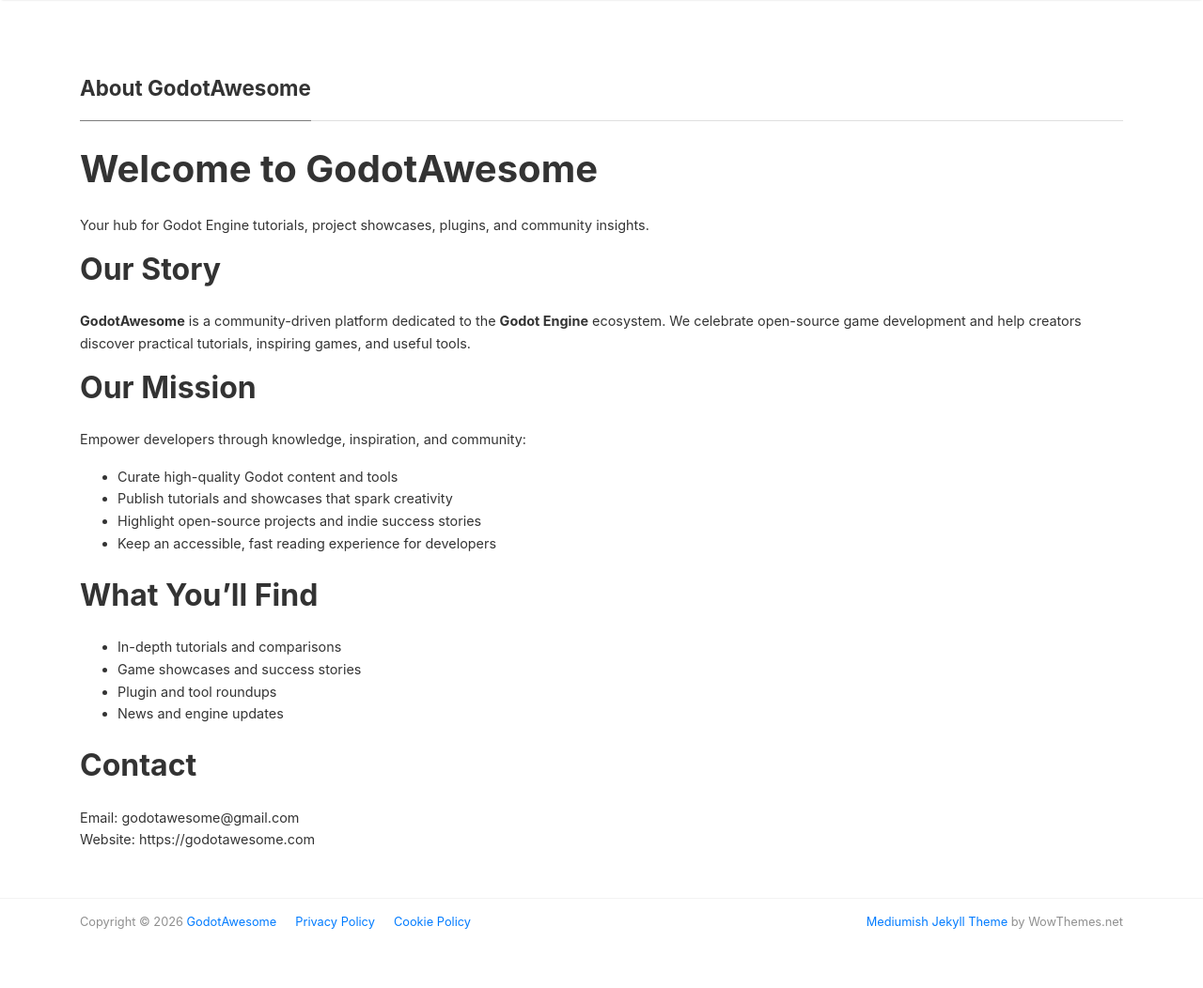
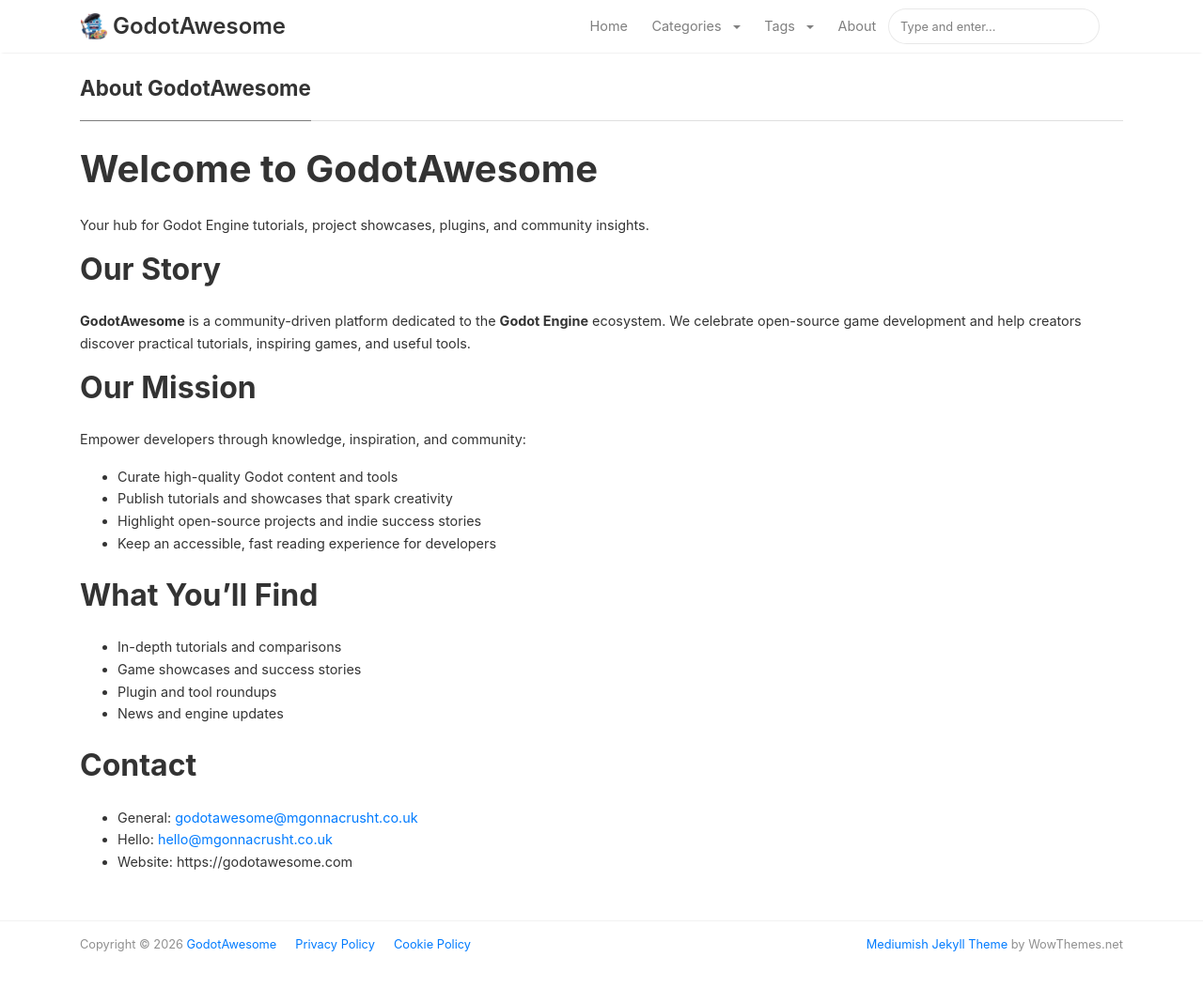
Before and after one commit to godotawesome/godotawesome.github.io, a Jekyll site: the page built from content/pages/about.md, in a window 1280 px wide and 1089 px high. Shown: the top 1052 px of the window at 94% size. Built offline with Jekyll 4.4.1, drawn with Linux system fonts in a browser that asks for light colours; nearby versions of some CDN libraries; our own code applies the rules of GitHub Pages for plain Markdown files.

Commit message:
legal mail updated

```diff
--- a/_config.yml
+++ b/_config.yml
@@ -2,7 +2,7 @@
 name: "GodotAwesome"
 title: "GodotAwesome"
 description: "Your place for Godot Engine content: tutorials, projects, and community insights for indie developers and open-source creators."
-contact_email: "godotawesome@gmail.com"
+contact_email: "godotawesome@mgonnacrusht.co.uk"
 logo: 'assets/images/logo.png'
 favicon: 'assets/images/logo.png'
 url: "https://godotawesome.com"
--- a/content/pages/about.md
+++ b/content/pages/about.md
@@ -29,5 +29,6 @@
 
 ## Contact
 
-Email: godotawesome@gmail.com
-Website: https://godotawesome.com
+- General: [godotawesome@mgonnacrusht.co.uk](mailto:godotawesome@mgonnacrusht.co.uk)
+- Hello: [hello@mgonnacrusht.co.uk](mailto:hello@mgonnacrusht.co.uk)
+- Website: https://godotawesome.com
--- a/src/lib/site.ts
+++ b/src/lib/site.ts
@@ -4,7 +4,10 @@
   description:
     "Your place for Godot Engine content: tutorials, projects, and community insights for indie developers and open-source creators.",
   url: "https://godotawesome.com",
-  contactEmail: "godotawesome@gmail.com",
+  legalName: "MgonnacrushT Limited",
+  contactEmail: "godotawesome@mgonnacrusht.co.uk",
+  helloEmail: "hello@mgonnacrusht.co.uk",
+  legalEmail: "legal@mgonnacrusht.co.uk",
   logo: "/assets/images/logo.png",
   postsPerPage: 6,
   googleAnalyticsId: process.env.NEXT_PUBLIC_GA_ID ?? "G-BH9P4LY6E7",
```
Also changed, not shown: content/pages/cookie-policy.md (+2 -1 lines), content/pages/privacy-policy.md (+7 -4 lines), src/components/Footer.tsx (+5 -4 lines).
